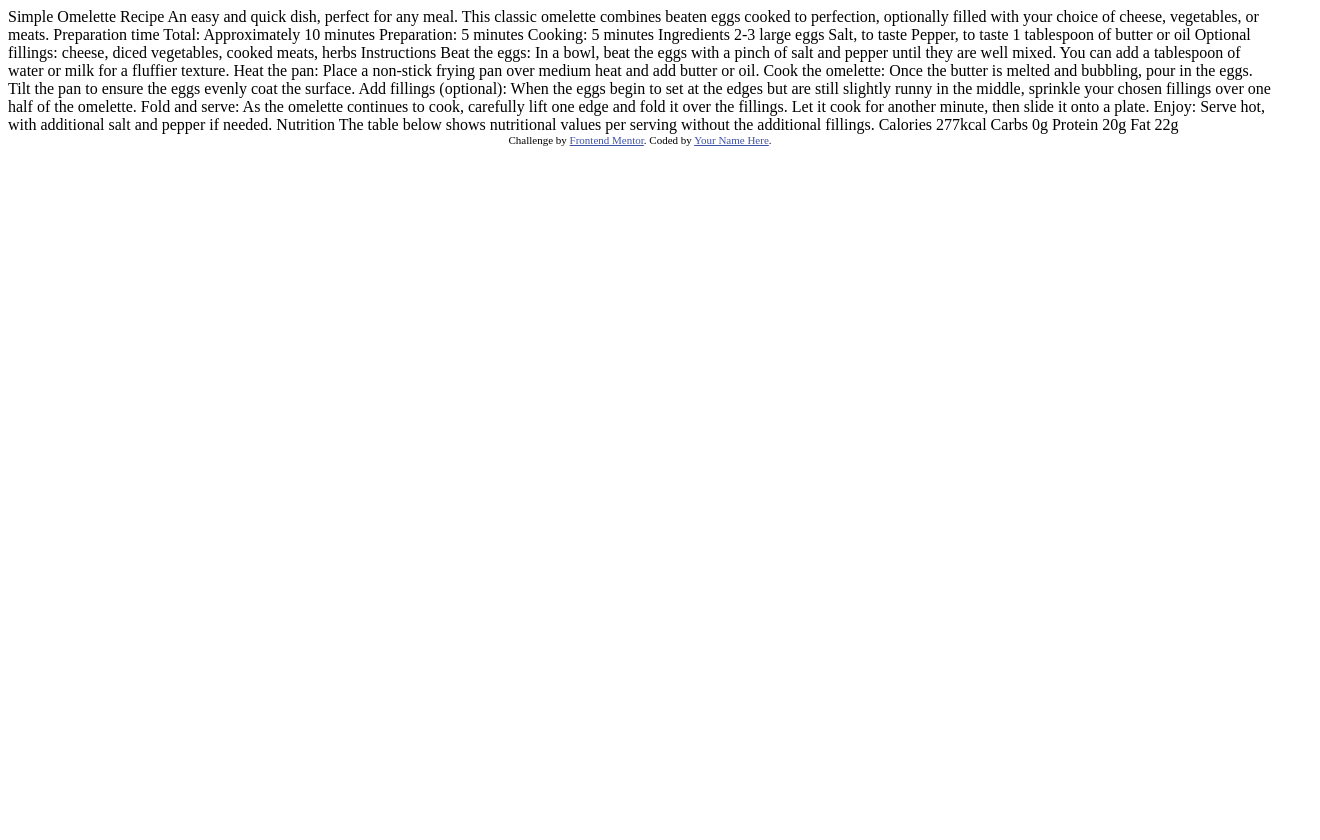
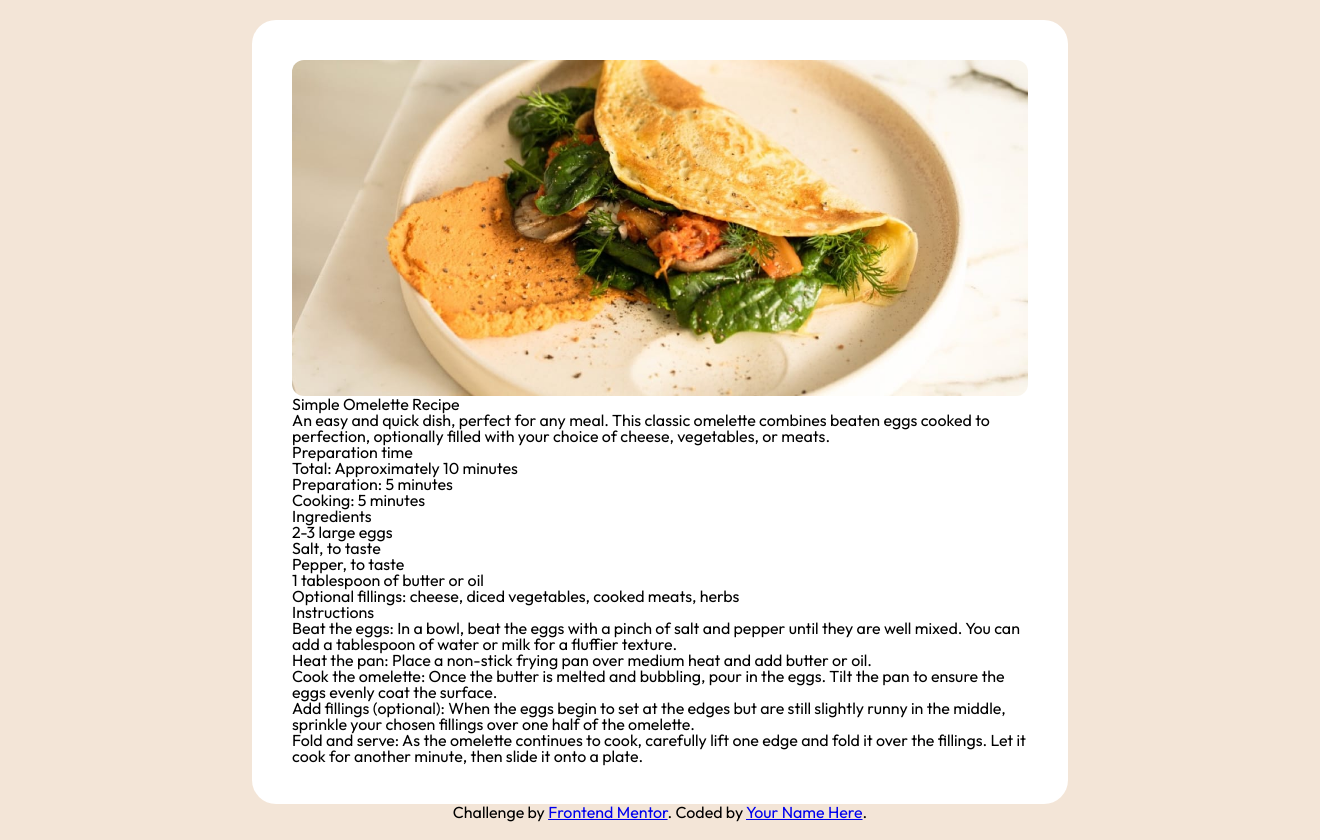
Before and after one commit to Ramon-Carrillo/Frontend-Mentor-Challenges, a plain HTML site: page Newbie-Challenges/recipe-page-main/index.html in a window 1280 px wide. Shown: the whole page, 1320 px wide, since content can reach past the window. Before the commit the page ends 800 px from the top, so only its background shows below. Drawn offline with Linux system fonts and the light colour scheme.

Commit message:
added container,main and img to html

```diff
--- /dev/null
+++ b/Newbie-Challenges/recipe-page-main/css/reset.css
@@ -0,0 +1,128 @@
+/* http://meyerweb.com/eric/tools/css/reset/
+   v2.0 | 20110126
+   License: none (public domain)
+*/
+html,
+body,
+div,
+span,
+applet,
+object,
+iframe,
+h1,
+h2,
+h3,
+h4,
+h5,
+h6,
+p,
+blockquote,
+pre,
+a,
+abbr,
+acronym,
+address,
+big,
+cite,
+code,
+del,
+dfn,
+em,
+img,
+ins,
+kbd,
+q,
+s,
+samp,
+small,
+strike,
+strong,
+sub,
+sup,
+tt,
+var,
+b,
+u,
+i,
+center,
+dl,
+dt,
+dd,
+ol,
+ul,
+li,
+fieldset,
+form,
+label,
+legend,
+table,
+caption,
+tbody,
+tfoot,
+thead,
+tr,
+th,
+td,
+article,
+aside,
+canvas,
+details,
+embed,
+figure,
+figcaption,
+footer,
+header,
+hgroup,
+menu,
+nav,
+output,
+ruby,
+section,
+summary,
+time,
+mark,
+audio,
+video {
+  margin: 0;
+  padding: 0;
+  border: 0;
+  font-size: 100%;
+  font: inherit;
+  vertical-align: baseline;
+}
+/* HTML5 display-role reset for older browsers */
+article,
+aside,
+details,
+figcaption,
+figure,
+footer,
+header,
+hgroup,
+menu,
+nav,
+section {
+  display: block;
+}
+body {
+  line-height: 1;
+}
+ol,
+ul {
+  list-style: none;
+}
+blockquote,
+q {
+  quotes: none;
+}
+blockquote:before,
+blockquote:after,
+q:before,
+q:after {
+  content: "";
+  content: none;
+}
+table {
+  border-collapse: collapse;
+  border-spacing: 0;
+}
--- /dev/null
+++ b/Newbie-Challenges/recipe-page-main/css/styles.css
@@ -0,0 +1,32 @@
+@import url("https://fonts.googleapis.com/css2?family=Young+Serif&display=swap");
+@import url("https://fonts.googleapis.com/css2?family=Outfit:wght@100..900&display=swap");
+
+.container {
+  display: flex;
+  flex-direction: column;
+  justify-content: center;
+  align-items: center;
+  width: 100%;
+  height: 100vh;
+  font-family: "Outfit", sans-serif;
+  padding: 20px;
+  background-color: #f3e5d7;
+}
+
+main {
+  display: flex;
+  flex-direction: column;
+  justify-content: center;
+  width: 736px;
+  background-color: #ffff;
+  padding: 40px;
+  border-radius: 24px;
+}
+
+main img {
+  display: flex;
+  justify-content: center;
+  align-items: center;
+  object-fit: fill;
+  border-radius: 12px;
+}
--- a/Newbie-Challenges/recipe-page-main/index.html
+++ b/Newbie-Challenges/recipe-page-main/index.html
@@ -1,77 +1,103 @@
 <!DOCTYPE html>
 <html lang="en">
-<head>
-  <meta charset="UTF-8">
-  <meta name="viewport" content="width=device-width, initial-scale=1.0"> <!-- displays site properly based on user's device -->
+  <head>
+    <meta charset="UTF-8" />
+    <meta name="viewport" content="width=device-width, initial-scale=1.0" />
+    <!-- displays site properly based on user's device -->
 
-  <link rel="icon" type="image/png" sizes="32x32" href="./assets/images/favicon-32x32.png">
+    <title>Frontend Mentor | Recipe page</title>
 
-  <title>Frontend Mentor | Recipe page</title>
+    <link rel="stylesheet" href="./css/reset.css" />
+    <link rel="stylesheet" href="./css/styles.css" />
+  </head>
+  <body>
+    <div class="container">
+<main>
+  <img src="./assets/images/image-omelette.jpeg" alt="Simple Omelette Recipe">
+  <header>
+    <h1>Simple Omelette Recipe</h1>
+    <p>
+      An easy and quick dish, perfect for any meal. This classic omelette
+      combines beaten eggs cooked to perfection, optionally filled with your
+      choice of cheese, vegetables, or meats.
+    </p>
+  </header>
+  <section>
+    <h2>Preparation time</h2>
+    <p>
+      Total: Approximately 10 minutes
+      <br />
+      Preparation: 5 minutes
+      <br />
+      Cooking: 5 minutes
+    </p>
+  </section>
+  <section>
+    <h2>Ingredients</h2>
+    <ul>
+      <li>2-3 large eggs</li>
+      <li>Salt, to taste</li>
+      <li>Pepper, to taste</li>
+      <li>1 tablespoon of butter or oil</li>
+      <li>
+        Optional fillings: cheese, diced vegetables, cooked meats, herbs
+      </li>
+    </ul>
+  </section>
+  <section>
+    <h2>Instructions</h2>
+    <ol>
+      <li>
+        <strong>Beat the eggs:</strong> In a bowl, beat the eggs with a
+        pinch of salt and pepper until they are well mixed. You can add a
+        tablespoon of water or milk for a fluffier texture.
+      </li>
+      <li>
+        <strong>Heat the pan:</strong> Place a non-stick frying pan over
+        medium heat and add butter or oil.
+      </li>
+      <li>
+        <strong>Cook the omelette:</strong> Once the butter is melted and
+        bubbling, pour in the eggs. Tilt the pan to ensure the eggs evenly
+        coat the surface.
+      </li>
+      <li>
+        <strong>Add fillings (optional):</strong> When the eggs begin to set
+        at the edges but are still slightly runny in the middle, sprinkle
+        your chosen fillings over one half of the omelette.
+      </li>
+      <li>
+        <strong>Fold and serve:</strong> As the omelette continues to cook,
+        carefully lift one edge and fold it over the fillings. Let it cook
+        for another minute, then slide it onto a plate.
+</main>
+<div class="attribution">
+  Challenge by
+  <a href="https://www.frontendmentor.io?ref=challenge" target="_blank"
+    >Frontend Mentor</a
+  >. Coded by <a href="#">Your Name Here</a>.
+</div>
+    </div>
+    <!-- Simple Omelette Recipe An easy and quick dish, perfect for any meal. This
+    classic omelette combines beaten eggs cooked to perfection, optionally
+    filled with your choice of cheese, vegetables, or meats. Preparation time
+    Total: Approximately 10 minutes Preparation: 5 minutes Cooking: 5 minutes
+    Ingredients 2-3 large eggs Salt, to taste Pepper, to taste 1 tablespoon of
+    butter or oil Optional fillings: cheese, diced vegetables, cooked meats,
+    herbs Instructions Beat the eggs: In a bowl, beat the eggs with a pinch of
+    salt and pepper until they are well mixed. You can add a tablespoon of water
+    or milk for a fluffier texture. Heat the pan: Place a non-stick frying pan
+    over medium heat and add butter or oil. Cook the omelette: Once the butter
+    is melted and bubbling, pour in the eggs. Tilt the pan to ensure the eggs
+    evenly coat the surface. Add fillings (optional): When the eggs begin to set
+    at the edges but are still slightly runny in the middle, sprinkle your
+    chosen fillings over one half of the omelette. Fold and serve: As the
+    omelette continues to cook, carefully lift one edge and fold it over the
+    fillings. Let it cook for another minute, then slide it onto a plate. Enjoy:
+    Serve hot, with additional salt and pepper if needed. Nutrition The table
+    below shows nutritional values per serving without the additional fillings.
+    Calories 277kcal Carbs 0g Protein 20g Fat 22g -->
 
-  <!-- Feel free to remove these styles or customise in your own stylesheet 👍 -->
-  <style>
-    .attribution { font-size: 11px; text-align: center; }
-    .attribution a { color: hsl(228, 45%, 44%); }
-  </style>
-</head>
-<body>
 
-  Simple Omelette Recipe
-
-  An easy and quick dish, perfect for any meal. This classic omelette combines beaten eggs cooked
-  to perfection, optionally filled with your choice of cheese, vegetables, or meats.
-
-  Preparation time
-
-  Total: Approximately 10 minutes
-  Preparation: 5 minutes
-  Cooking: 5 minutes
-
-  Ingredients
-
-  2-3 large eggs
-  Salt, to taste
-  Pepper, to taste
-  1 tablespoon of butter or oil
-  Optional fillings: cheese, diced vegetables, cooked meats, herbs
-
-  Instructions
-
-  Beat the eggs: In a bowl, beat the eggs with a pinch of salt and pepper until they are well mixed.
-  You can add a tablespoon of water or milk for a fluffier texture.
-
-  Heat the pan: Place a non-stick frying pan over medium heat and add butter or oil.
-
-  Cook the omelette: Once the butter is melted and bubbling, pour in the eggs. Tilt the pan to ensure
-  the eggs evenly coat the surface.
-
-  Add fillings (optional): When the eggs begin to set at the edges but are still slightly runny in the
-  middle, sprinkle your chosen fillings over one half of the omelette.
-
-  Fold and serve: As the omelette continues to cook, carefully lift one edge and fold it over the
-  fillings. Let it cook for another minute, then slide it onto a plate.
-
-  Enjoy: Serve hot, with additional salt and pepper if needed.
-
-  Nutrition
-
-  The table below shows nutritional values per serving without the additional fillings.
-
-  Calories
-  277kcal
-
-  Carbs
-  0g
-
-  Protein
-  20g
-
-  Fat
-  22g
-
-  <div class="attribution">
-    Challenge by <a href="https://www.frontendmentor.io?ref=challenge" target="_blank">Frontend Mentor</a>.
-    Coded by <a href="#">Your Name Here</a>.
-  </div>
-</body>
+  </body>
 </html>
```
